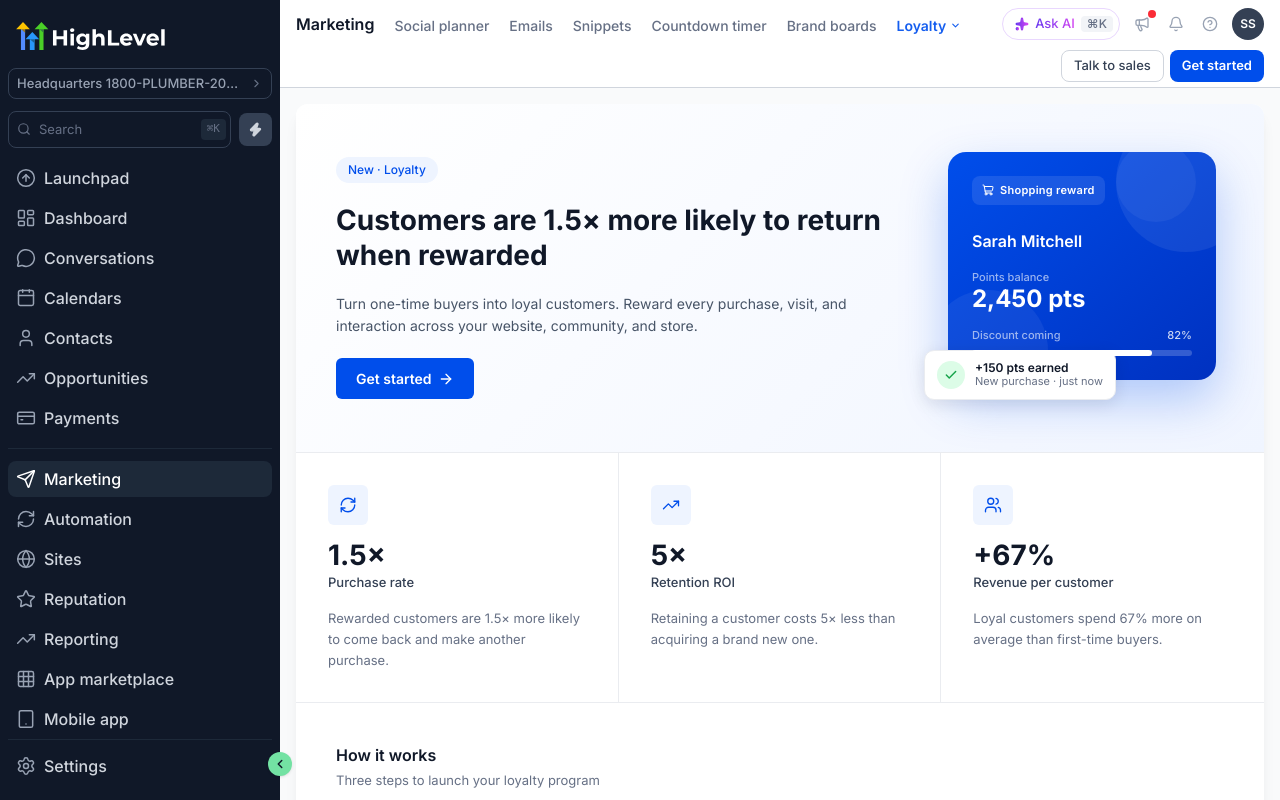
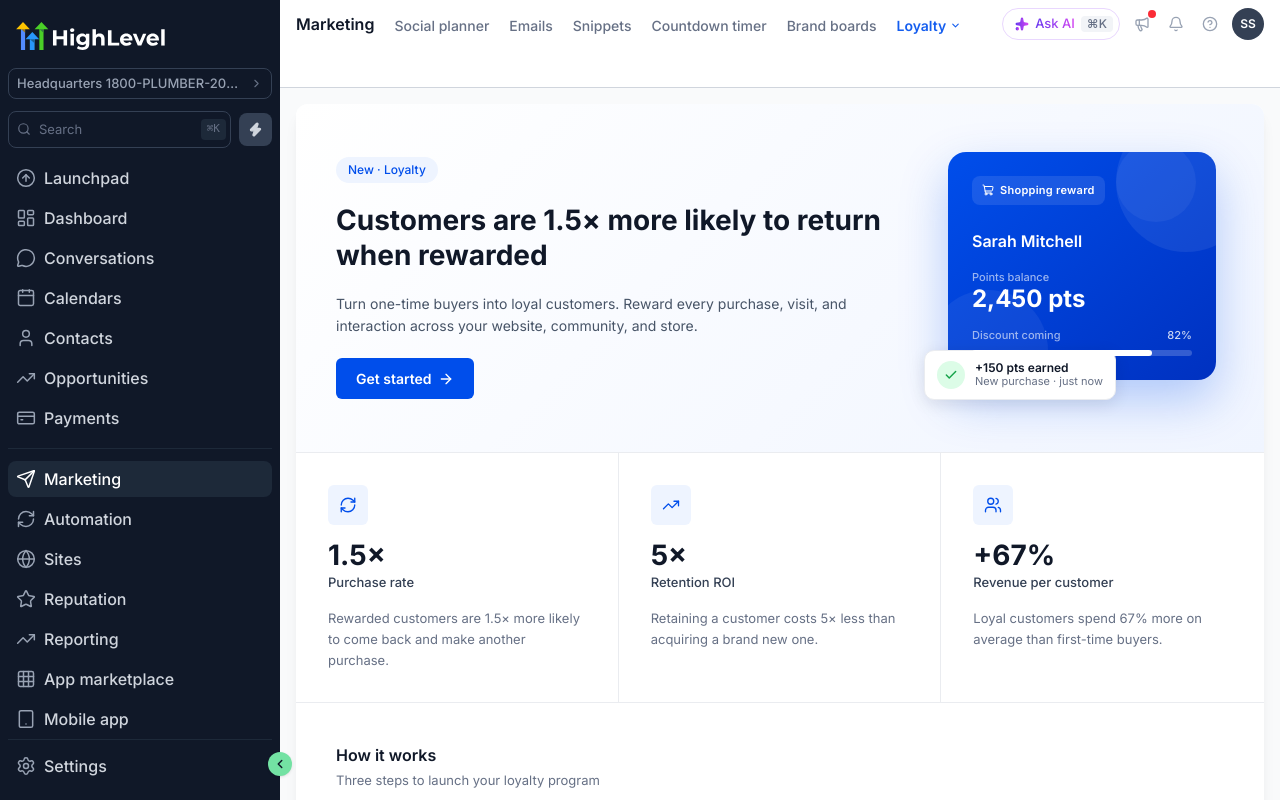
Before and after one commit to Design-Prabal/hl-loyalty, a React (Vite) app: page /demo-main-nav-tabbed in a window 1280 px wide. Built offline with nearby package versions, Linux system fonts and the light colour scheme.

Commit message:
Remove Talk to sales / Get started buttons from Loyalty topbar

```diff
--- a/src/pages/Demo_MainNav_Tabbed.jsx
+++ b/src/pages/Demo_MainNav_Tabbed.jsx
@@ -42,16 +42,7 @@
 
   const isLoyalty = activeSection === 'Loyalty'
 
-  const actions = isLoyalty ? (
-    <div className="flex items-center gap-1.5">
-      <button className="h-8 px-3 flex items-center text-[13px] font-medium text-[#344054] border border-[#D0D5DD] rounded-lg hover:bg-[#F9FAFB] transition-colors">
-        Talk to sales
-      </button>
-      <button className="h-8 px-3 flex items-center text-[13px] font-semibold text-white bg-[#004EEB] rounded-lg hover:bg-[#0040C9] transition-colors">
-        Get started
-      </button>
-    </div>
-  ) : (
+  const actions = isLoyalty ? null : (
     <div className="flex items-center gap-1.5">
       <button className="size-8 flex items-center justify-center rounded-md border border-[#EAECF0] text-[#667085] hover:bg-[#F9FAFB] transition-colors">
         <RefreshCw size={13} />
```
